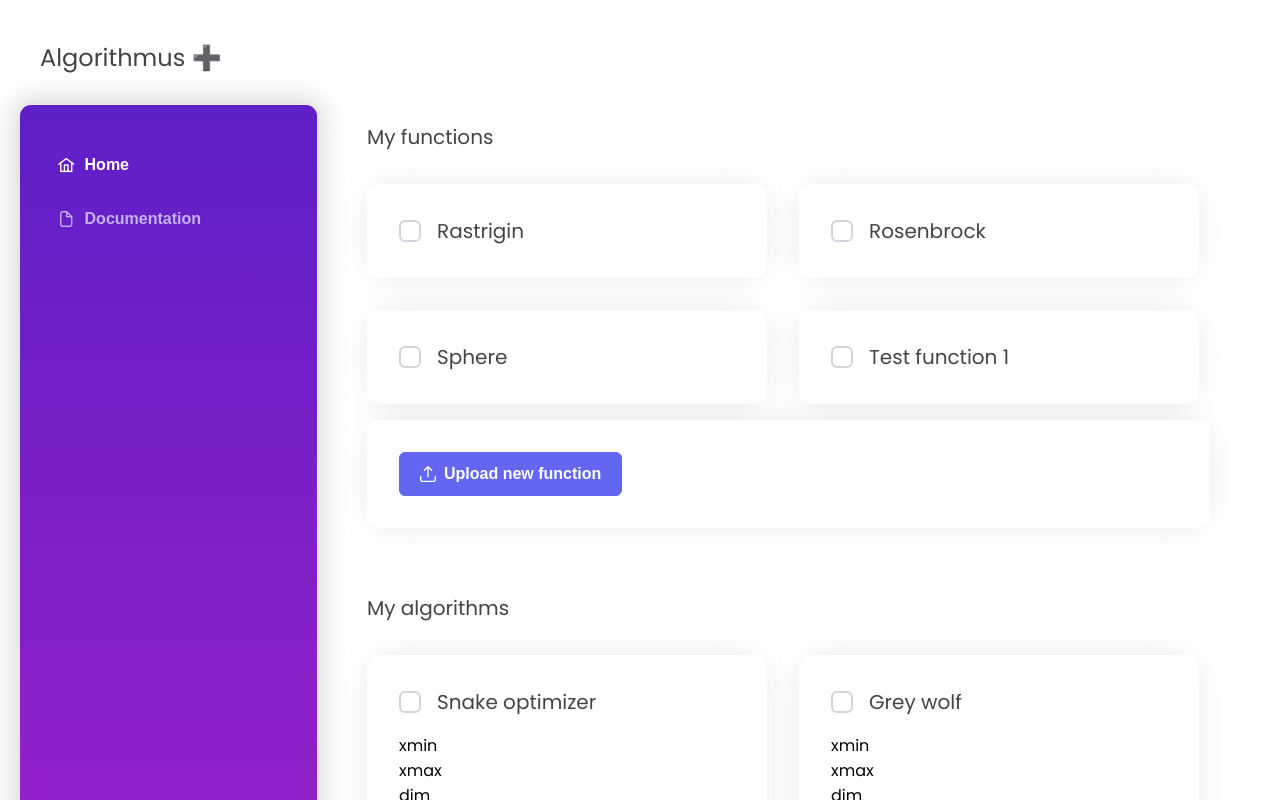
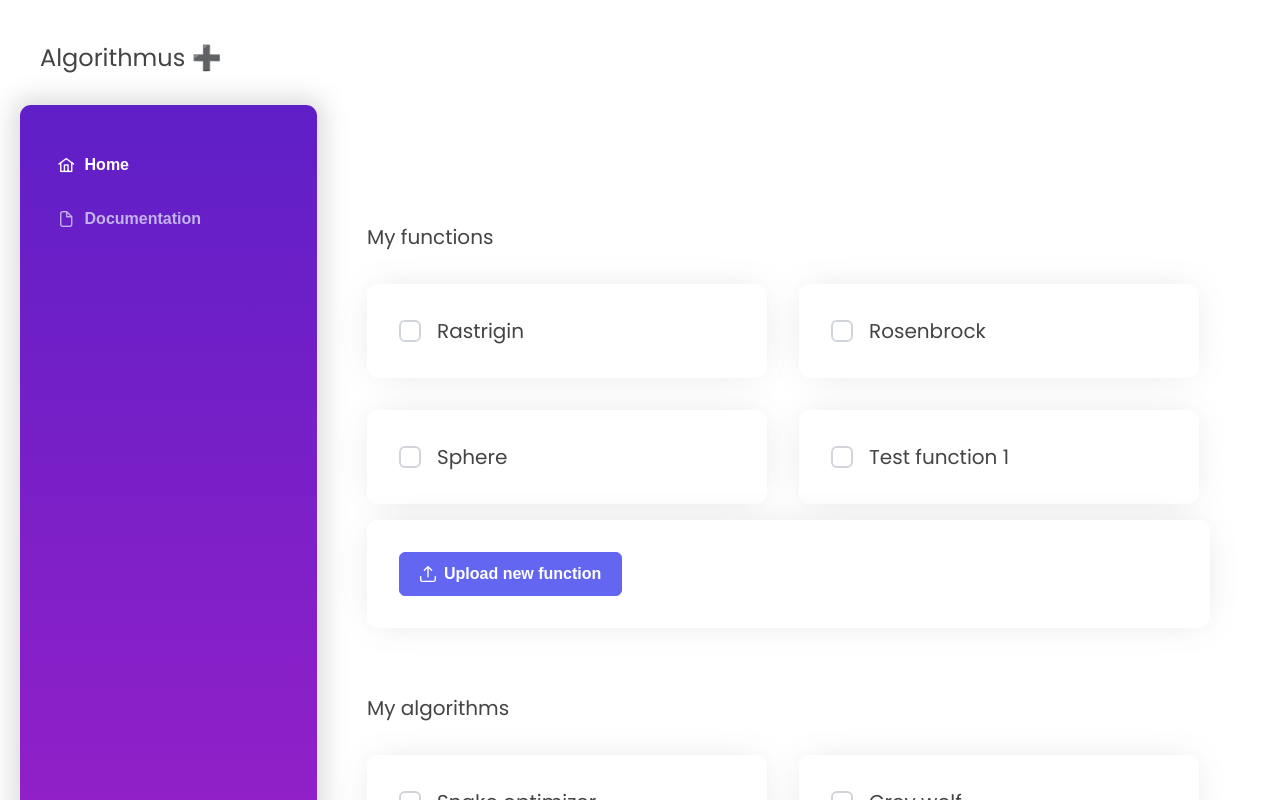
Before and after one commit to N19r4/AlgoritmusPlusFrontend, a Vue app: page / in a window 1280 px wide. Shown: the top 800 px of the page. Built offline with nearby package versions, Linux system fonts and the light colour scheme; a web font is replaced by a local one.

Commit message:
Fixed steps jumping effect.

```diff
--- a/src/App.vue
+++ b/src/App.vue
@@ -146,6 +146,7 @@ const confirm1 = (e: any, routerProps: any) => {
           </TabMenu>
         </div>
         <div class="router-view">
+          <div class="steps-container">
             <Transition>
               <div
                 v-if="
@@ -193,6 +194,8 @@ const confirm1 = (e: any, routerProps: any) => {
                 </Steps>
               </div>
             </Transition>
+          </div>
+
           <RouterView v-slot="{ Component }">
             <keep-alive>
               <component
@@ -209,6 +212,9 @@ const confirm1 = (e: any, routerProps: any) => {
 </template>
 
 <style scoped lang="scss">
+.steps-container {
+  height: 100px;
+}
 .v-enter-active,
 .v-leave-active {
   transition: opacity 0.5s ease;
```
Lines whose indentation alone changed are shown as unchanged.
